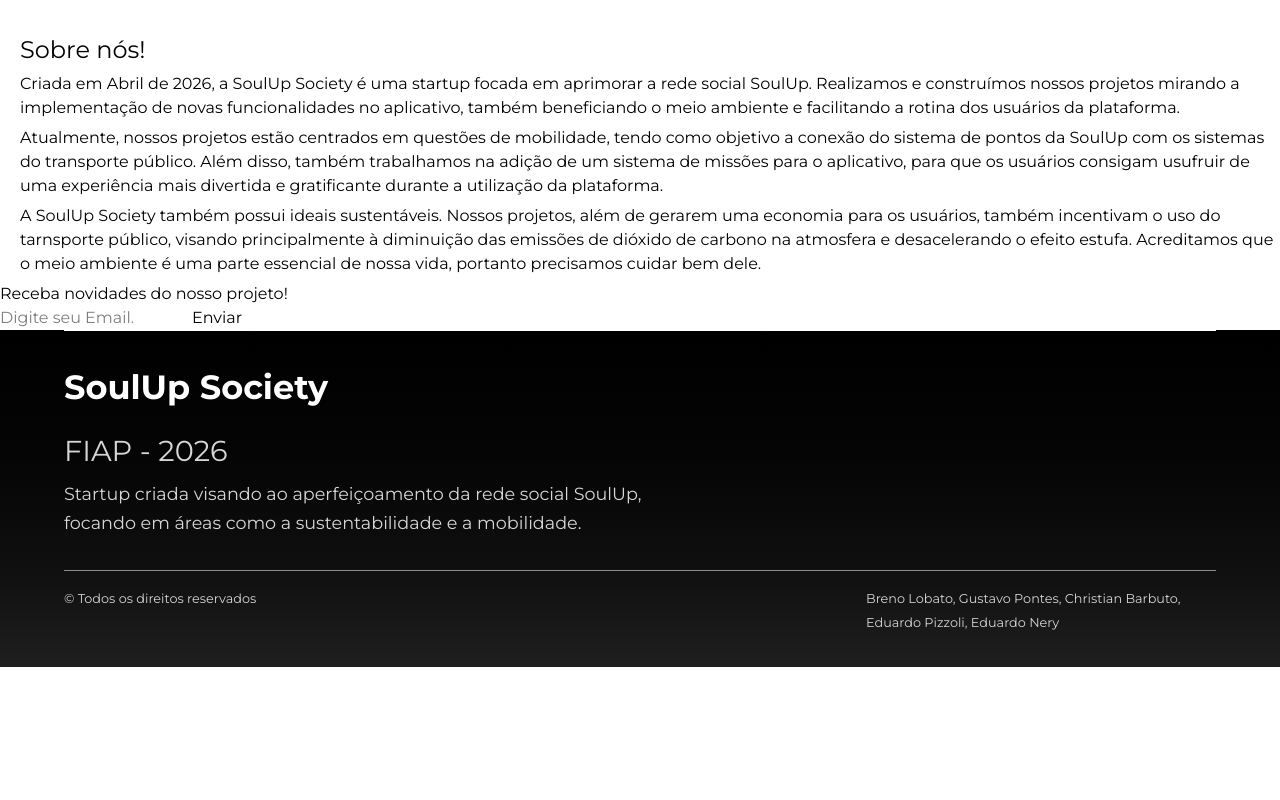
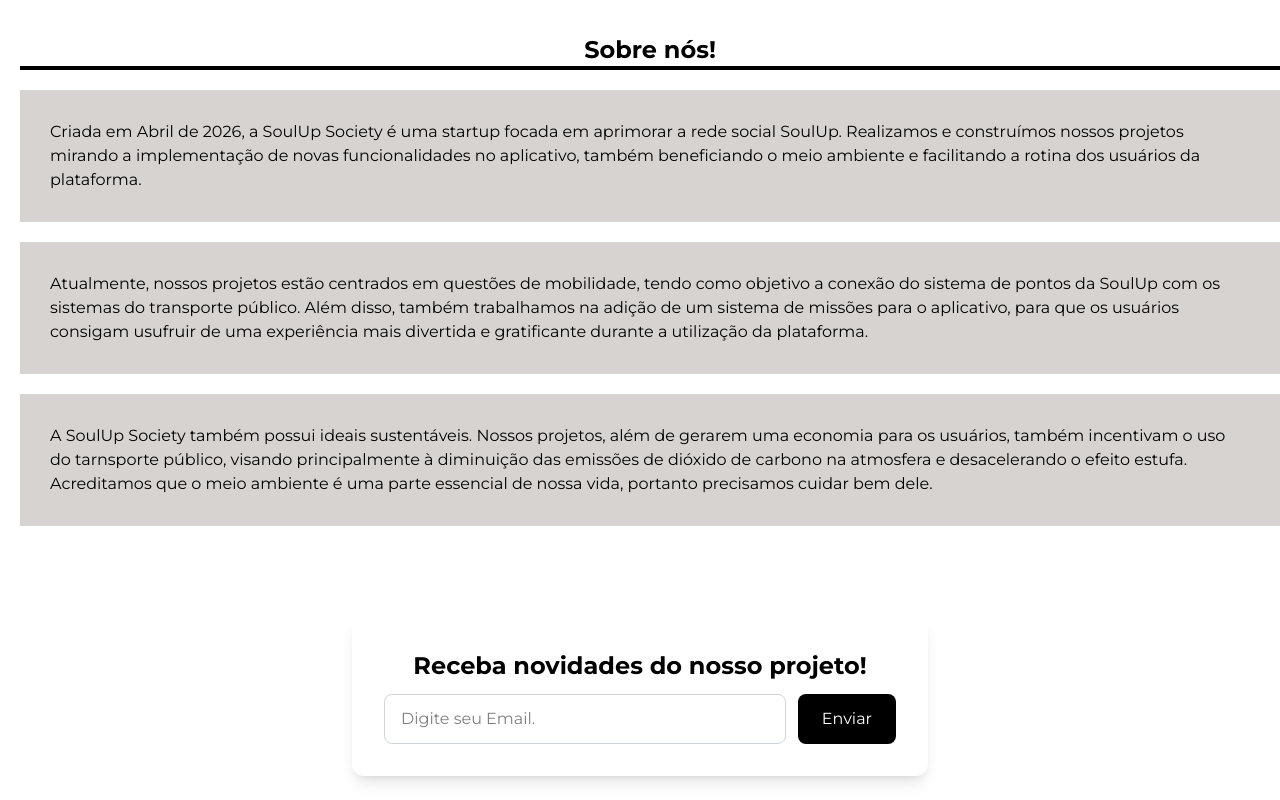
Before and after one commit to SoulUp-Society-Trabalhos/1--Challenge-2--semestre, a React (Vite) app in the folder soulup-society/: page /sobre in a window 1280 px wide. Shown: the part 840-1640 px from the top of the page. Before the commit the page ends 1507 px from the top, so only its background shows below. Built offline with nearby package versions, Linux system fonts and the light colour scheme.

Commit message:
feat: fazendo base do sobre

```diff
--- a/soulup-society/src/routes/Sobre/index.tsx
+++ b/soulup-society/src/routes/Sobre/index.tsx
@@ -9,7 +9,8 @@
 
           <div className="text-2xl">
             <p>
-              Aqui você conhecerá um pouco mais sobre nós, nossa história e ideias.
+              Aqui você conhecerá um pouco mais sobre nós, nossa história e
+              ideias.
             </p>
           </div>
         </div>
@@ -17,26 +18,41 @@
 
       <section className="sobre">
         <div className="mt-10! ml-5!">
-            <p className="text-2xl ">Sobre nós!</p>
-            <p className="text-base mb-1.5! mt-1.5!">
+          <p className="text-2xl text-center font-bold border-b-4 mb-5! ">
+            Sobre nós!
+          </p>
+          <p className="text-base mb-5! mt-1.5! bg-[#d7d3d0] p-7.5!">
             Criada em Abril de 2026, a SoulUp Society é uma startup focada em
             aprimorar a rede social SoulUp. Realizamos e construímos nossos
             projetos mirando a implementação de novas funcionalidades no
             aplicativo, também beneficiando o meio ambiente e facilitando a
             rotina dos usuários da plataforma.
           </p>
-            <p className="text-base mb-1.5! mt-1.5!">
-              Atualmente, nossos projetos estão centrados em questões de mobilidade, tendo como objetivo a conexão do sistema de pontos da SoulUp com os sistemas do transporte público. Além disso, também trabalhamos na adição de um sistema de missões para o aplicativo, para que os usuários consigam usufruir de uma experiência mais divertida e gratificante durante a utilização da plataforma.
+          <p className="text-base mb-5! mt-1.5! bg-[#d7d3d0] p-7.5!">
+            Atualmente, nossos projetos estão centrados em questões de
+            mobilidade, tendo como objetivo a conexão do sistema de pontos da
+            SoulUp com os sistemas do transporte público. Além disso, também
+            trabalhamos na adição de um sistema de missões para o aplicativo,
+            para que os usuários consigam usufruir de uma experiência mais
+            divertida e gratificante durante a utilização da plataforma.
           </p>
-            <p className="text-base mb-1.5! mt-1.5!">
-              A SoulUp Society também possui ideais sustentáveis. Nossos projetos, além de gerarem uma economia para os usuários, também incentivam o uso do tarnsporte público, visando principalmente à diminuição das emissões de dióxido de carbono na atmosfera e desacelerando o efeito estufa. Acreditamos que o meio ambiente é uma parte essencial de nossa vida, portanto precisamos cuidar bem dele.
+          <p className="text-base mb-5! mt-1.5! bg-[#d7d3d0] p-7.5!">
+            A SoulUp Society também possui ideais sustentáveis. Nossos projetos,
+            além de gerarem uma economia para os usuários, também incentivam o
+            uso do tarnsporte público, visando principalmente à diminuição das
+            emissões de dióxido de carbono na atmosfera e desacelerando o efeito
+            estufa. Acreditamos que o meio ambiente é uma parte essencial de
+            nossa vida, portanto precisamos cuidar bem dele.
           </p>
         </div>
-
       </section>
 
-      <section className="newsletter">
-        <h2>Receba novidades do nosso projeto!</h2>
+      <div className="py-8 px-[5%]! min-h-[30vh]">
+        <div className="mt-10! flex justify-center">
+          <section className="bg-white text-black p-8! rounded-xl shadow-lg w-full max-w-xl">
+            <h2 className="text-2xl font-bold text-center mb-3!">
+              Receba novidades do nosso projeto!
+            </h2>
             <dialog id="modal">
               <button aria-label="Fechar a Janela" id="btnFecharModal">
                 X
@@ -50,21 +66,28 @@
                 <label htmlFor="idEmail" className="sr-only">
                   Email
                 </label>
-            <div className="container__newsletter">
+                <div className="flex gap-3">
                   <input
                     type="email"
                     id="idEmail"
                     name="email"
+                    className="flex-1 border border-gray-300 rounded-lg px-4! py-3! text-black outline-none focus:border-black"
                     placeholder="Digite seu Email."
                     required
                   />
-              <button type="submit" id="btnEnviar">
+                  <button
+                    type="submit"
+                    id="btnEnviar"
+                    className="bg-black text-white px-6! py-3! rounded-lg hover:bg-gray-800"
+                  >
                     Enviar
                   </button>
                 </div>
               </fieldset>
             </form>
           </section>
+        </div>
+      </div>
     </main>
   );
 }
```
Lines whose indentation alone changed are shown as unchanged.
